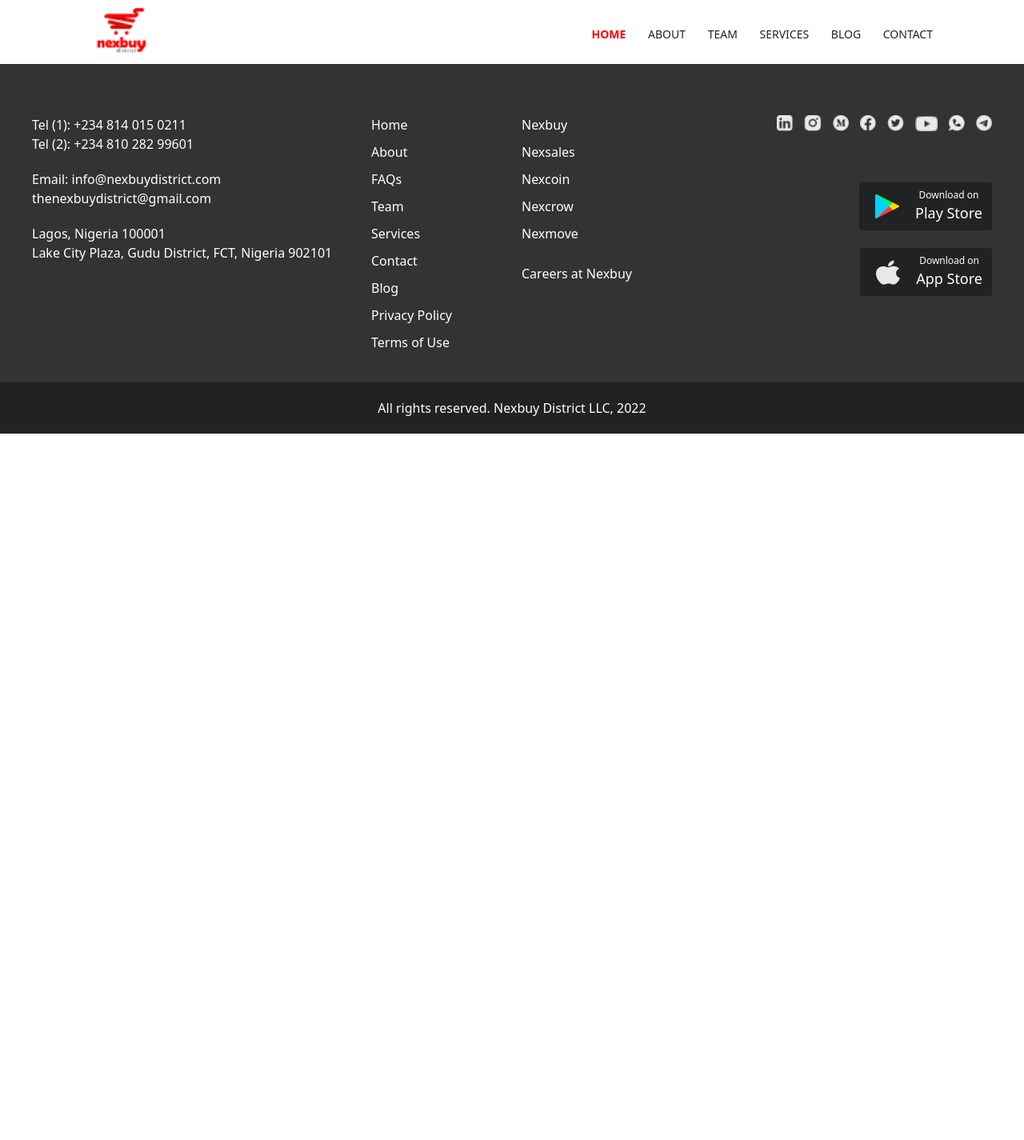
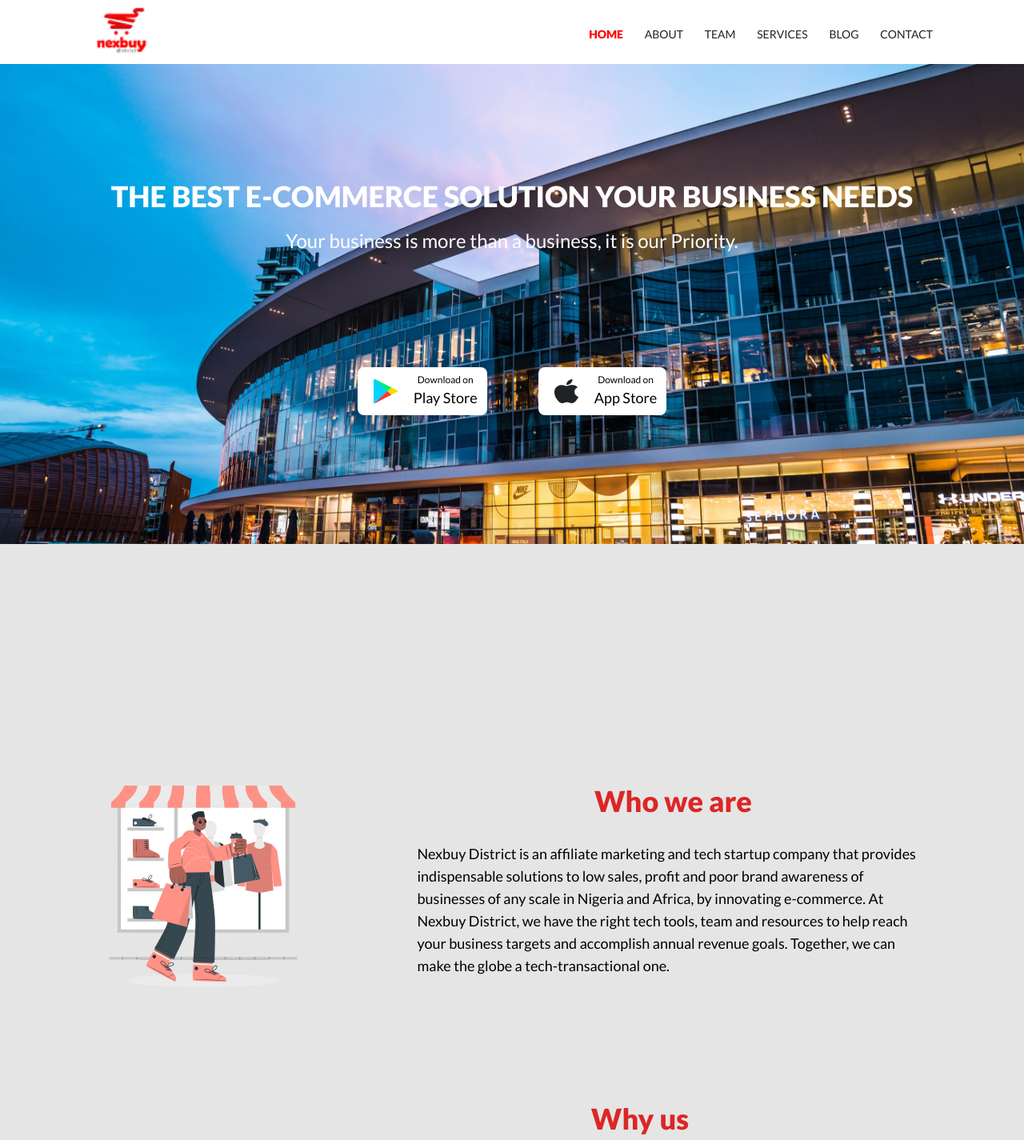
Before and after one commit to Deelyah/Nexbuy-website, a Nuxt app: page / in a window 1280 px wide. Shown: the top 1425 px of the page at 80% size. Before the commit the page ends 800 px from the top, so only its background shows below. Built offline with nearby package versions, Linux system fonts and the light colour scheme.

Commit message:
second-section completely responsive

```diff
--- a/components/DownloadButton.vue
+++ b/components/DownloadButton.vue
@@ -7,7 +7,7 @@
         :class="`flex justify-end mt-1.5 ${setFontColor}`"
       >
         <button
-          :class="`flex items-center pl-5 pr-3 py-2 mb-4 rounded ${setBackgroundColor} ${extraStyling}`"
+          :class="`flex items-center pl-2 lg:pl-5 pr-3 py-2 mb-4 rounded-lg ${setBackgroundColor} ${extraStyling}`"
         >
           <div>
             <img
@@ -15,12 +15,12 @@
                 require(`~/assets/footer-icons/${store}store${setIconColor}.png`)
               "
               :alt="`${store}store`"
-              class="mr-5"
+              class="mr-4 lg:mr-5"
             />
           </div>
           <div>
             <p class="text-xs">Download on</p>
-            <h4 class="text-lg">
+            <h4 class="text-base lg:text-lg">
               {{ store.replace(store[0], store[0].toUpperCase()) }} Store
             </h4>
           </div>
--- a/components/home-page-sections/second-section.vue
+++ b/components/home-page-sections/second-section.vue
@@ -1,12 +1,14 @@
 <template>
-  <section class="section_two pt-10 flex">
-    <div class="ml-10 mobile-mockup bg-no-repeat mt-9">
+  <section class="section_two w-full pt-10 lg:flex lg:justify-center">
+    <div class="flex justify-center items-center">
       <img src="~/assets/mobile-mockup.png" alt="" />
     </div>
     <div
-      class="section_two_data_container flex flex-col justify-center items-center w-2/4 mt-9"
+      class="flex flex-col lg:w-2/4 items-center justify-center px-10 lg:px-0"
     >
-      <h2 class="font-semibold mb-2.5">Download now and shop with ease</h2>
+      <h2 class="text-lg font-semibold mb-2.5">
+        Download now and shop with ease
+      </h2>
       <p
         :class="`section_two_p${index + 1}`"
         v-for="(data, index) in dataForSectionTwo"
@@ -14,9 +16,15 @@
       >
         {{ data }}
       </p>
-      <div class="flex">
-        <custom-button styling="mr-20">Download Now</custom-button>
-        <custom-button>Visit Web App</custom-button>
+      <!-- lg:ml-10 mobile-mockup flex justify-center bg-no-repeat mt-9 -->
+      <!-- section_two_data_container flex flex-col justify-center items-center w-full lg:w-2/4 lg:mt-9 -->
+      <div class="lg:flex">
+        <div>
+          <custom-button styling="lg:mr-20 mb-12">Download Now</custom-button>
+        </div>
+        <div>
+          <custom-button styling="mb-18">Visit Web App</custom-button>
+        </div>
       </div>
     </div>
   </section>
@@ -34,6 +42,7 @@
 </script>
 
 <style>
+@media (min-width: 0) {
   .section_two {
     background-color: rgba(255, 115, 101, 0.05);
   }
@@ -65,7 +74,7 @@
   .section_two_p4 {
     width: fit-content;
     color: #fb3a3a;
-  font-size: 18px;
+    font-size: 12px;
     padding: 15px 34px;
     margin-bottom: 45px;
     background-color: #fff;
@@ -84,4 +93,13 @@
     margin-left: auto;
     margin-bottom: 103px;
   }
+}
+
+@media (min-width: 640px) {
+  .section_two_p2,
+  .section_two_p3,
+  .section_two_p4 {
+    font-size: 18px;
+  }
+}
 </style>
--- a/components/navBar.vue
+++ b/components/navBar.vue
@@ -15,15 +15,13 @@
         <div class="pt-5 pb-2.5">
           <!--#3 All links are stored in an aray in the scripts to reduce HTML contents -->
           <div class="hidden lg:block p-2.5">
-            <!--#4 The link to the homePage is not included in the array as its route path != its name -->
-            <nuxt-link class="text-sm mr-6" to="/">HOME</nuxt-link>
             <nuxt-link
               v-for="items in navOptions"
               :key="items"
               class="text-sm mr-6"
-              :to="items.toLowerCase()"
+              :to="items == 'Home' ? '/' : items.toLowerCase()"
             >
-              <!--#5 :to="items.toLowerCase() means that the route paths to each page are same as the name of the link in lower case" -->
+              <!--#4 :to="items.toLowerCase() means that the route paths to each page are same as the name of the link in lower case" -->
               {{ items.toUpperCase() }}
             </nuxt-link>
           </div>
@@ -42,16 +40,10 @@
         <img src="~/assets/close.png" alt="" />
       </button>
       <ul>
-        <!-- same as #3 -->
-        <li @click="closeDropdown">
-          <nuxt-link class="block pl-6 py-4 font-semibold" to="/"
-            >HOME</nuxt-link
-          >
-        </li>
         <li @click="closeDropdown" v-for="items in navOptions" :key="items">
           <nuxt-link
             class="block pl-6 py-4 font-semibold"
-            :to="items.toLowerCase()"
+            :to="items == 'Home' ? '/' : items.toLowerCase()"
             >{{ items.toUpperCase() }}</nuxt-link
           >
         </li>
@@ -65,7 +57,7 @@
 export default {
   data() {
     return {
-      navOptions: ["About", "Team", "Services", "Blog", "Contact"],
+      navOptions: ["Home", "About", "Team", "Services", "Blog", "Contact"],
       sideMenu: "hidden",
     };
   },
@@ -116,8 +108,7 @@
   .dropdown {
     top: -384px;
     right: -296px;
-    animation: cl;
-    animation: open-menu 0.2s 1;
+    animation: open-menu 0.4s 1;
     animation-timing-function: ease-in-out;
     animation-fill-mode: forwards;
   }
--- a/pages/index.vue
+++ b/pages/index.vue
@@ -1,43 +1,64 @@
 <template>
-  <div>
-    <!-- <div
-      class="image bg-cover bg-no-repeat w-full flex flex-col justify-center text-white items-center"
+  <div class="w-full">
+    <div
+      class="image bg-cover bg-no-repeat flex flex-col justify-center text-white items-center"
     >
-      <h2 class="text-4xl font-semibold">
+      <div class="px-3">
+        <h2
+          class="text-lg sm:text-2xl lg:text-3xl xl:text-4xl text-center font-semibold"
+        >
           THE BEST E-COMMERCE SOLUTION YOUR BUSINESS NEEDS
         </h2>
-      <p class="text-2xl mt-5">
+      </div>
+      <div>
+        <p class="text-sm sm:text-lg lg:text-2xl text-center mt-5 mb-6">
           Your business is more than a business, it is our Priority.
         </p>
-      <div class="mt-28 flex justify-center items-center">
+      </div>
+      <div class="lg:mt-28 flex justify-center items-center">
         <download-button
           background="light"
-          display="flex"
-          extraStyling="text-black mx-8"
+          display="lg:flex"
+          extraStyling="text-black lg:mx-8"
         />
       </div>
     </div>
 
-    <section class="section_one pt-72 pb-64">
-      <div class="px-32">
+    <section class="section_one pt-16 md:pt-72 pb-64">
+      <div>
         <div
           v-for="(items, index) in homeDatabase"
           :key="index"
-          class="flex justify-center items-center mb-36"
+          class="lg:flex lg:justify-center mb-36"
         >
-          <img class="mr-32" :src="require(`~/assets/${items.image}.png`)" />
-          <div>
-            <h2 class="font-semibold text-center mb-8 text-red-600 text-4xl">
+          <div class="flex justify-center lg:justify-end items-center">
+            <img
+              class="lg:mr-32 mb-6 lg:mb-0"
+              :src="require(`~/assets/${items.image}.png`)"
+            />
+          </div>
+          <div
+            class="lg:w-2/4 lg:flex lg:flex-col lg:items-center justify-center"
+          >
+            <h2
+              class="font-semibold text-center mb-5 md:mb-8 text-red-600 text-4xl"
+            >
               {{ items.title }}
             </h2>
-            <p :class="`section_one_data${index + 1} text-2xl`">
+            <p
+              :class="`section_one_data${
+                index + 1
+              } px-9 md:px-20 lg:px-0 text-sm md:text-xl lg:text-lg  leading-7`"
+            >
               {{ items.description }}
             </p>
           </div>
         </div>
       </div>
-    </section>-->
-    <!-- <second-section />
+    </section>
+
+    <second-section />
+    <!--
     <third-section />
     <fourth-section />
     <fifth-section />
@@ -47,47 +68,71 @@
 
 <script>
 // import CustomButton from "../components/CustomButton.vue";
-// import dataForSectionOne from "../components/databases/homePage-db";
-// import SecondSection from "../components/home-page-sections/second-section.vue";
+import dataForSectionOne from "../components/databases/homePage-db";
+import SecondSection from "../components/home-page-sections/second-section.vue";
 // import ThirdSection from "../components/home-page-sections/third-section.vue";
 // import FourthSection from "../components/home-page-sections/fourth-section.vue";
 // import FifthSection from "../components/home-page-sections/fifth-section.vue";
 // import SixthSection from "../components/home-page-sections/sixth-section.vue";
 
-// export default {
-//   components: {
+export default {
+  components: {
     //     CustomButton,
-//     SecondSection,
+    SecondSection,
     //     ThirdSection,
     //     FourthSection,
     //     FifthSection,
     //     SixthSection,
-//   },
-//   name: "IndexPage",
-//   data() {
-//     return {
-//       homeDatabase: dataForSectionOne,
-//     };
-//   },
-// };
+  },
+  name: "IndexPage",
+  data() {
+    return {
+      homeDatabase: dataForSectionOne,
+    };
+  },
+};
 </script>
 
 <style>
-/* @import url(https://fonts.googleapis.com/css2?family=Lato:wght@100;200;300;400;500;600;800;900&display=swap);
+@import url(https://fonts.googleapis.com/css2?family=Lato:wght@100;200;300;400;500;600;800;900&display=swap);
 
+@media (min-width: 0) {
   body {
     font-family: "Lato";
   }
-
   .section_one {
     background: #e5e5e5;
   }
   .image {
+    height: 430px;
+    background-image: url("~assets/home_image2.png");
+  }
+}
+
+@media (min-width: 460px) {
+  .image {
+    height: 600px;
+  }
+}
+
+@media (min-width: 640px) {
+  .image {
+    height: 550px;
     background-image: url("~assets/home_image.png");
-  height: 700px;
+  }
+}
+
+@media (min-width: 1024px) {
+  .image {
+    height: 600px;
   }
 
   .section_one_data2 {
-  padding-left: 80px;
-} */
+    padding-left: 40px;
+    padding-right: 0;
+  }
+}
+
+@media (min-width: 1280px) {
+}
 </style>
```
Also changed, not shown: assets/home_image2.png (added). Lines whose indentation alone changed are shown as unchanged.
